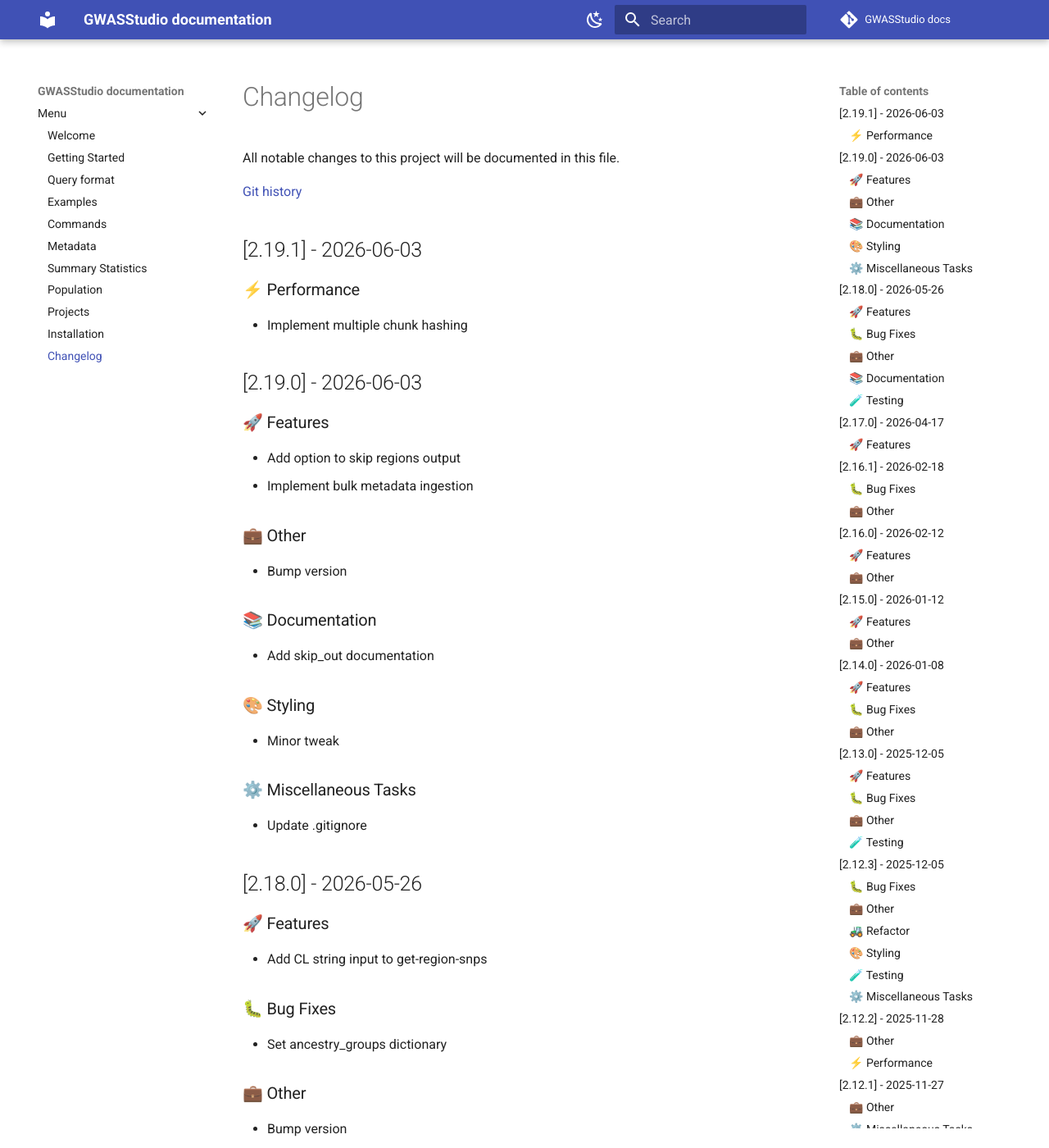
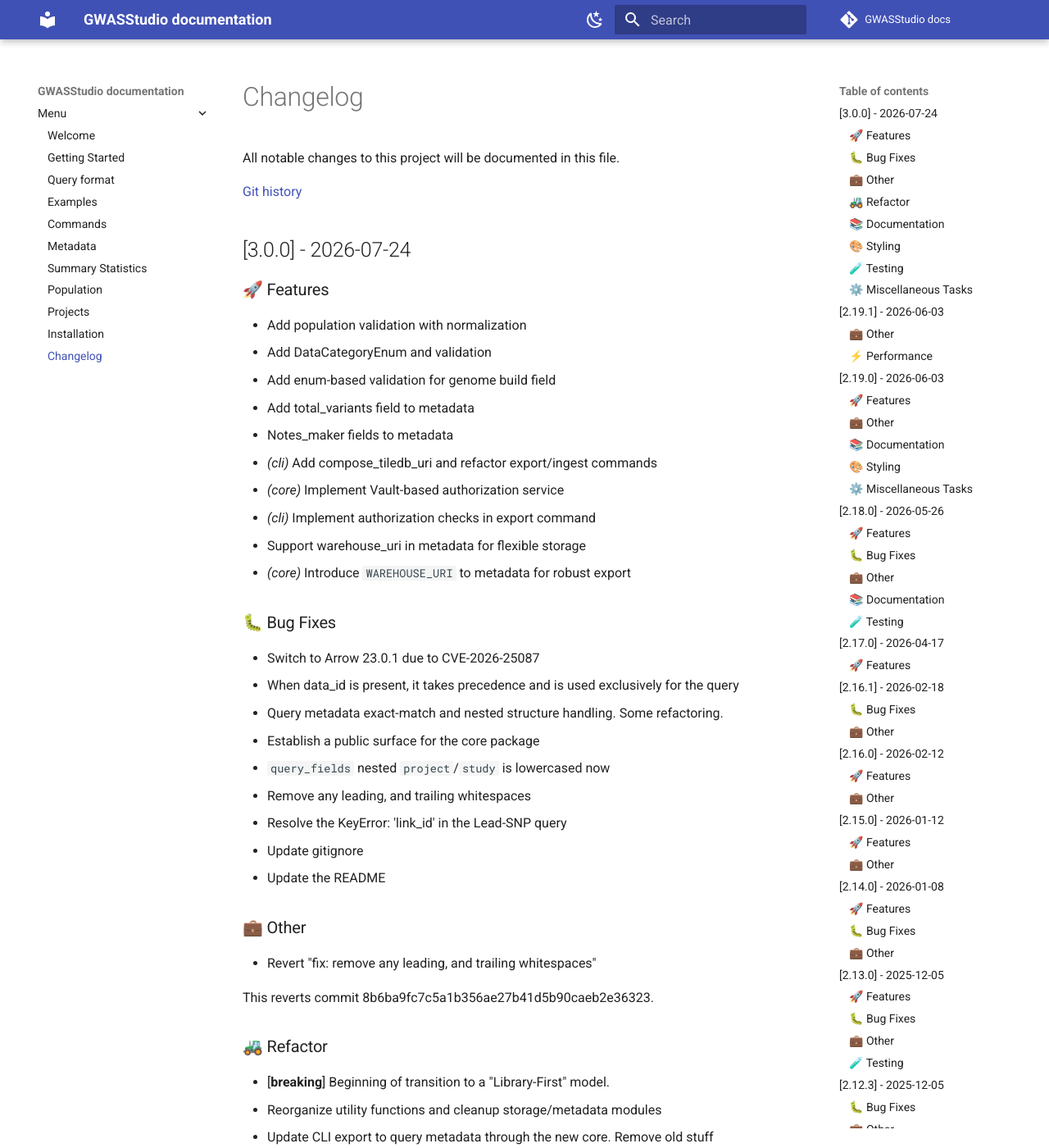
Before and after one commit to ht-diva/gwasstudio, an MkDocs documentation site: the page built from docs/changelog.md, in a window 1280 px wide and 1400 px high. Shown: the whole window at 82% size. Built offline with MkDocs 1.6.1 and Material for MkDocs 9.7.7, drawn with Linux system fonts in a browser that asks for light colours; comment, search, counter and statistics services are not loaded; some of the changed text lies outside the part shown.

Commit message:
bump version

```diff
--- a/docs/changelog.md
+++ b/docs/changelog.md
@@ -3,7 +3,80 @@
 All notable changes to this project will be documented in this file.
 
 [Git history](https://github.com/ht-diva/gwasstudio/commits/main/)
+## [3.0.0] - 2026-07-24
+
+### 🚀 Features
+
+- Add population validation with normalization
+- Add DataCategoryEnum and validation
+- Add enum-based validation for genome build field
+- Add total_variants field to metadata
+- Notes_maker fields to metadata
+- *(cli)* Add compose_tiledb_uri and refactor export/ingest commands
+- *(core)* Implement Vault-based authorization service
+- *(cli)* Implement authorization checks in export command
+- Support warehouse_uri in metadata for flexible storage
+- *(core)* Introduce `WAREHOUSE_URI` to metadata for robust export
+
+### 🐛 Bug Fixes
+
+- Switch to Arrow 23.0.1 due to CVE-2026-25087
+- When data_id is present, it takes precedence and is used exclusively for the query
+- Query metadata exact-match and nested structure handling. Some refactoring.
+- Establish a public surface for the core package
+- `query_fields` nested `project`/`study` is lowercased now
+- Remove any leading, and trailing whitespaces
+- Resolve the KeyError: 'link_id' in the Lead-SNP query
+- Update gitignore
+- Update the README
+
+### 💼 Other
+
+- Revert "fix: remove any leading, and trailing whitespaces"
+
+This reverts commit 8b6ba9fc7c5a1b356ae27b41d5b90caeb2e36323.
+
+### 🚜 Refactor
+
+- [**breaking**] Beginning of transition to a "Library-First" model.
+- Reorganize utility functions and cleanup storage/metadata modules
+- Update CLI export to query metadata through the new core. Remove old stuff
+- Move integration tests
+- Migrate Dask, TileDB config and Vault to core dataclasses
+- Clean up legacy code
+- Upgrade Hashing class with full/balanced/path_only methods
+
+### 📚 Documentation
+
+- Align the documentation with the current version of the codebase
+
+### 🎨 Styling
+
+- Change the option names
+- Enforce PEP585 and other conventions
+
+### 🧪 Testing
+
+- Improve mongodb start-up and error messages printing
+- Add core unit tests for ingestion, query and hashing
+- Remove python 3.11 from the test github action
+- Remove findpython
+- The error logs suggest plugin interference is contributing to the transaction failure
+- Try miniforge
+- Move mongo dependencies to test
+
+### ⚙️ Miscellaneous Tasks
+
+- Remove unused lock files
+- Update python matrix
+- Update setup-miniconda action
+- Fix pypi publisher
+
 ## [2.19.1] - 2026-06-03
+
+### 💼 Other
+
+- Bump version
 
 ### ⚡ Performance
 
--- a/pyproject.toml
+++ b/pyproject.toml
@@ -1,6 +1,6 @@
 [project]
 name = "gwasstudio"
-version = "2.19.1"
+version = "3.0.0"
 description = ""
 authors = [
     { name = "Gianmauro Cuccuru", email = "gianmauro.cuccuru@fht.org" },
```
